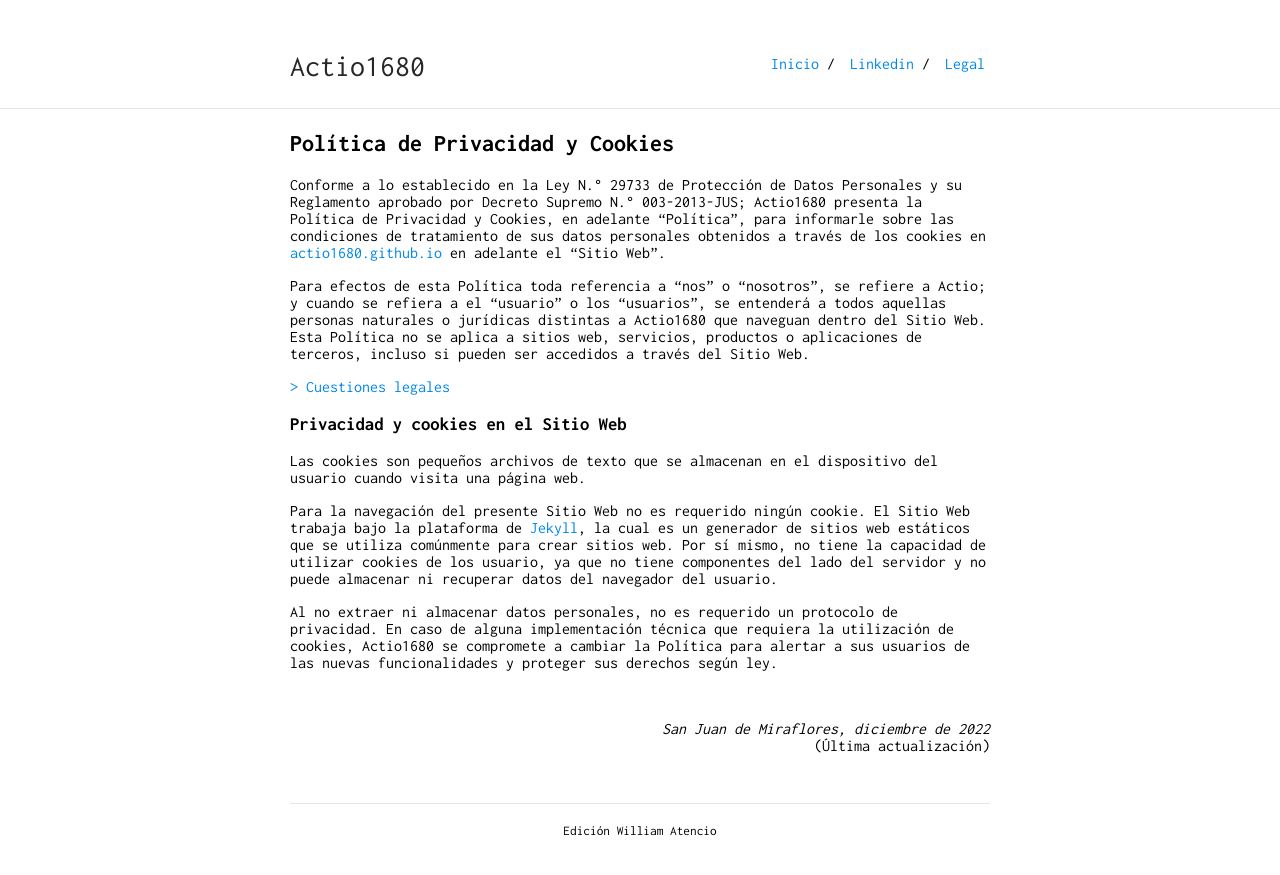
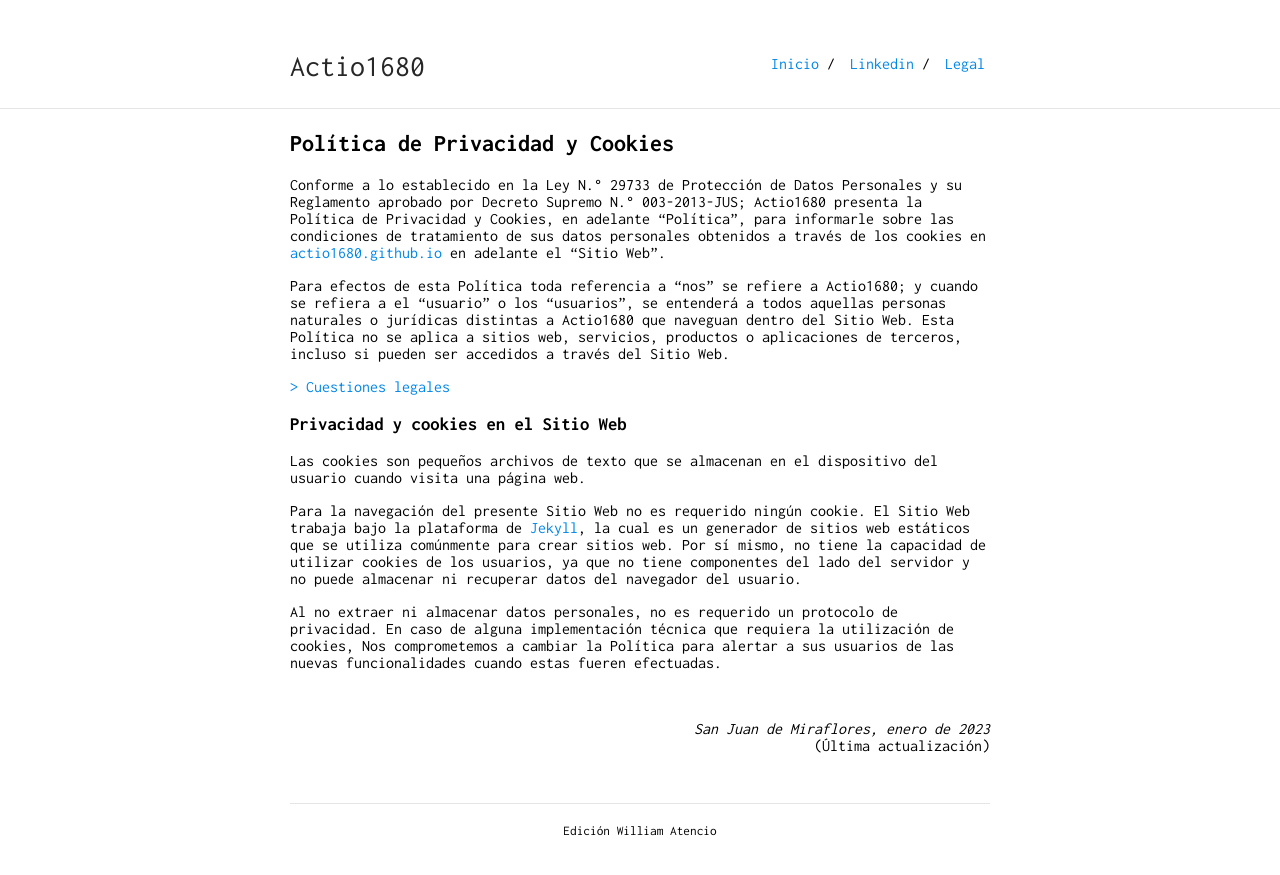
Before and after one commit to actio1680/actio1680.github.io, a Jekyll site: the page built from administracion/politica-privacidad-cookies.md, in a window 1280 px wide. Shown: the top 875 px of the page. Built offline with Jekyll 4.4.1, drawn with Linux system fonts in a browser that asks for light colours; our own code applies the rules of GitHub Pages for plain Markdown files.

Commit message:
Update politica-privacidad-cookies.md

```diff
--- a/administracion/politica-privacidad-cookies.md
+++ b/administracion/politica-privacidad-cookies.md
@@ -5,20 +5,20 @@ layout: default
 ## Política de Privacidad y Cookies
 Conforme a lo establecido en la Ley N.° 29733 de Protección de Datos Personales y su Reglamento aprobado por Decreto Supremo N.° 003-2013-JUS; Actio1680 presenta la Política de Privacidad y Cookies, en adelante "Política", para informarle sobre las condiciones de tratamiento de sus datos personales obtenidos a través de los cookies en [actio1680.github.io](https://actio1680.github.io/) en adelante el "Sitio Web".
 
-Para efectos de esta Política toda referencia a “nos” o “nosotros”, se refiere a Actio; y cuando se refiera a el “usuario” o los "usuarios”, se entenderá a todos aquellas personas naturales o jurídicas distintas a Actio1680 que naveguan dentro del Sitio Web. Esta Política no se aplica a sitios web, servicios, productos o aplicaciones de terceros, incluso si pueden ser accedidos a través del Sitio Web.
+Para efectos de esta Política toda referencia a “nos” se refiere a Actio1680; y cuando se refiera a el “usuario” o los "usuarios”, se entenderá a todos aquellas personas naturales o jurídicas distintas a Actio1680 que naveguan dentro del Sitio Web. Esta Política no se aplica a sitios web, servicios, productos o aplicaciones de terceros, incluso si pueden ser accedidos a través del Sitio Web.
 
 [> Cuestiones legales](/legal.md)
 
 ### Privacidad y cookies en el Sitio Web
 Las cookies son pequeños archivos de texto que se almacenan en el dispositivo del usuario cuando visita una página web.
 
-Para la navegación del presente Sitio Web no es requerido ningún cookie. El Sitio Web trabaja bajo la plataforma de [Jekyll](https://jekyllrb.com/), la cual es un generador de sitios web estáticos que se utiliza comúnmente para crear sitios web. Por sí mismo, no tiene la capacidad de utilizar cookies de los usuario, ya que no tiene componentes del lado del servidor y no puede almacenar ni recuperar datos del navegador del usuario.
+Para la navegación del presente Sitio Web no es requerido ningún cookie. El Sitio Web trabaja bajo la plataforma de [Jekyll](https://jekyllrb.com/), la cual es un generador de sitios web estáticos que se utiliza comúnmente para crear sitios web. Por sí mismo, no tiene la capacidad de utilizar cookies de los usuarios, ya que no tiene componentes del lado del servidor y no puede almacenar ni recuperar datos del navegador del usuario.
 
-Al no extraer ni almacenar datos personales, no es requerido un protocolo de privacidad. En caso de alguna implementación técnica que requiera la utilización de cookies, Actio1680 se compromete a cambiar la Política para alertar a sus usuarios de las nuevas funcionalidades y proteger sus derechos según ley.
+Al no extraer ni almacenar datos personales, no es requerido un protocolo de privacidad. En caso de alguna implementación técnica que requiera la utilización de cookies, Nos comprometemos a cambiar la Política para alertar a sus usuarios de las nuevas funcionalidades cuando estas fueren efectuadas.
 
 <br>
 <div align="right">
-<i>San Juan de Miraflores, diciembre de 2022</i><br>
+<i>San Juan de Miraflores, enero de 2023</i><br>
 (Última actualización)
 </div>
 <br>
```
